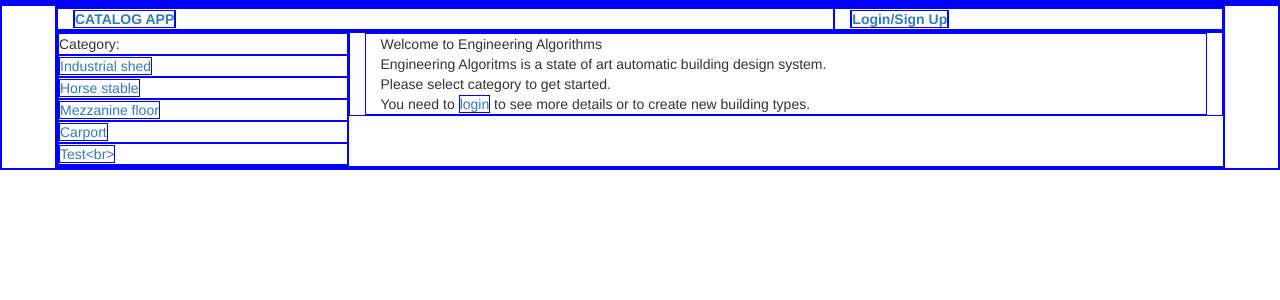
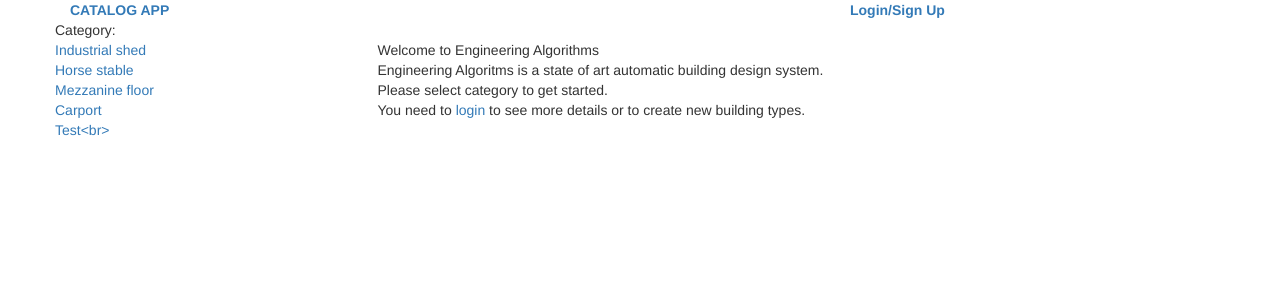
Before and after one commit to seanfan84/FSNDP4, a Flask app: page / in a window 1280 px wide. Shown: the top 300 px of the page. Run offline with Flask 2, Linux system fonts and the light colour scheme; some libraries are stand-ins or nearby versions.

Commit message:
style change

```diff
--- a/static/style.css
+++ b/static/style.css
@@ -1,6 +1,6 @@
-*{
-	border:solid 1px blue;
-}
+/**{
+	border:solid 0px blue;
+}*/
 
 div.desc{
     background-color: #000;
--- a/templates/base.html
+++ b/templates/base.html
@@ -62,6 +62,7 @@
 		{% endblock %}</div>
 		<div class="col-md-9 col-xs-9">
 			<div class="col-md-12">
+			<br>
 			{% block content %}
 			Welcome to Engineering Algorithms<br>
 			Engineering Algoritms is a state of art automatic building design system.<!--  powder by artificial intelligence. --><br>
```
